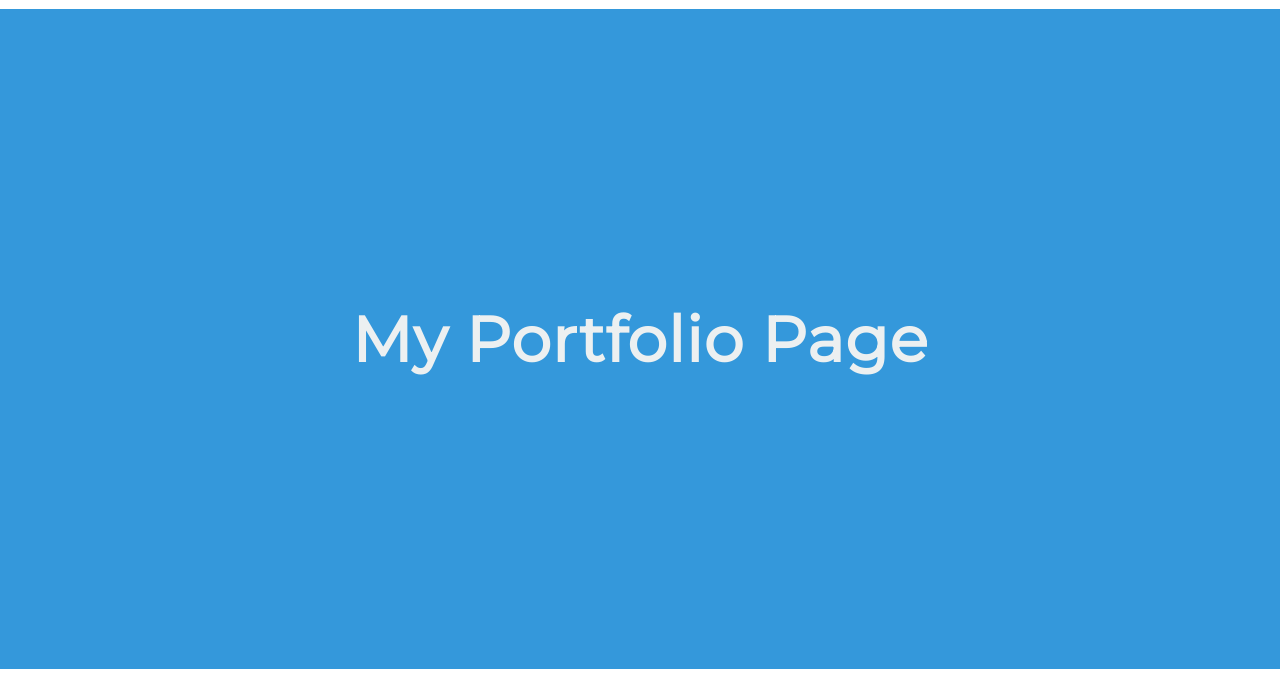
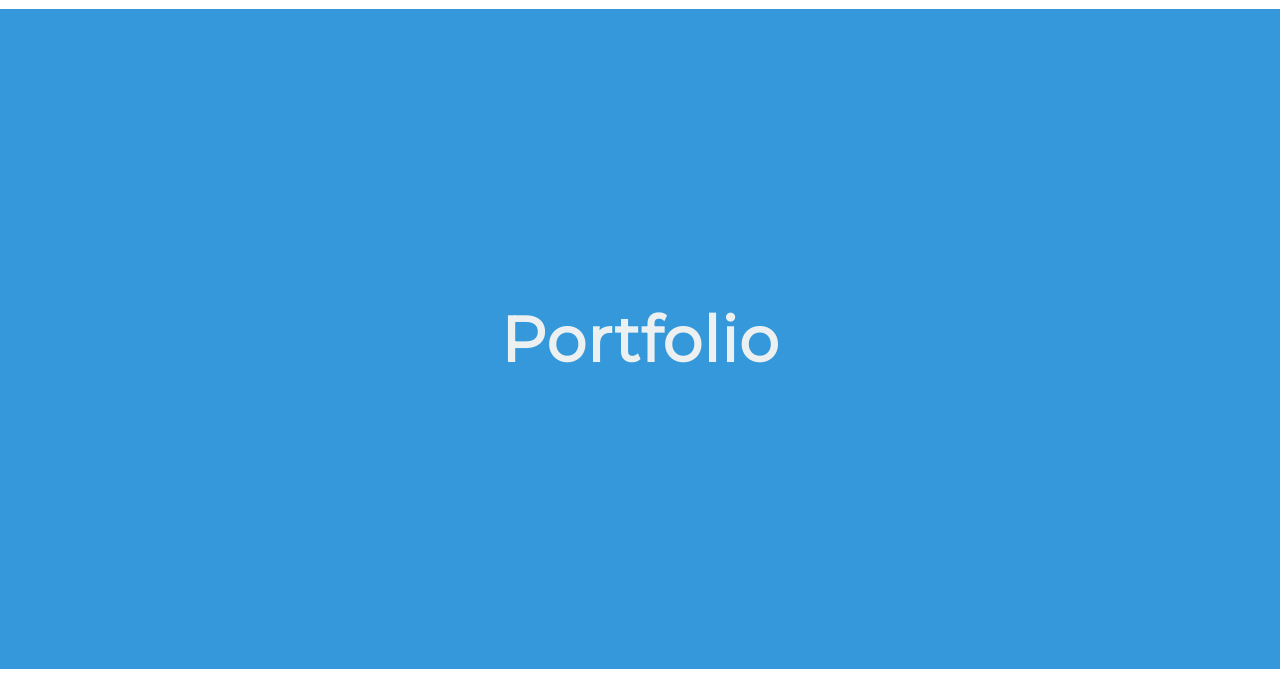
Before and after one commit to adurr234/my-portfolio, a plain HTML site: page index.html in a window 1280 px wide. Shown: the part 119-800 px from the top of the page. Drawn offline with Linux system fonts and the light colour scheme.

Commit message:
Changed index.html

```diff
--- a/index.html
+++ b/index.html
@@ -56,7 +56,7 @@
 
     <section class="background--skyBlue section">
       <h2 class="color--cloud margin--none section__text--centered">
-        My Portfolio Page
+        Portfolio
       </h2>
     </section>
 
```
